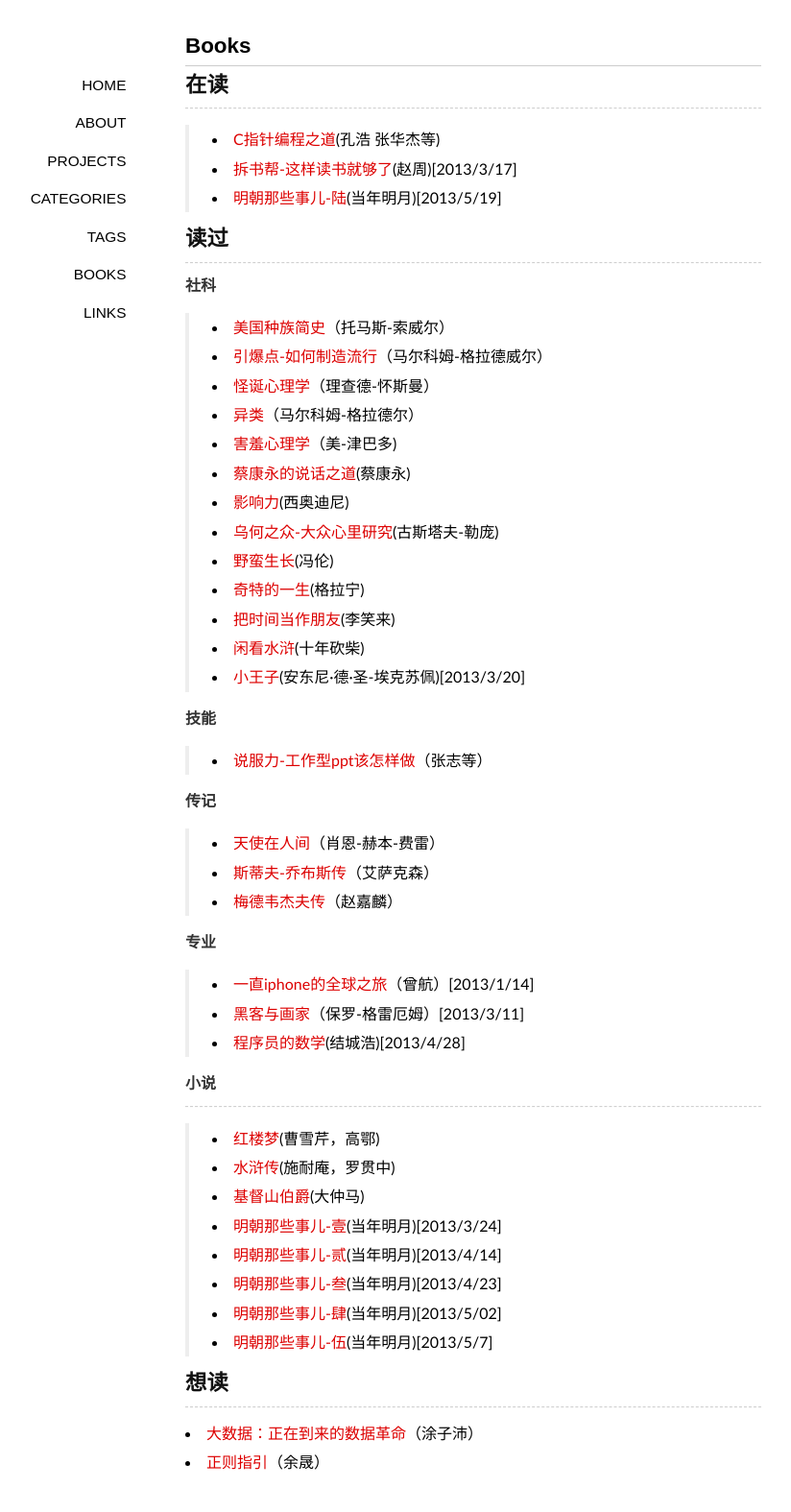
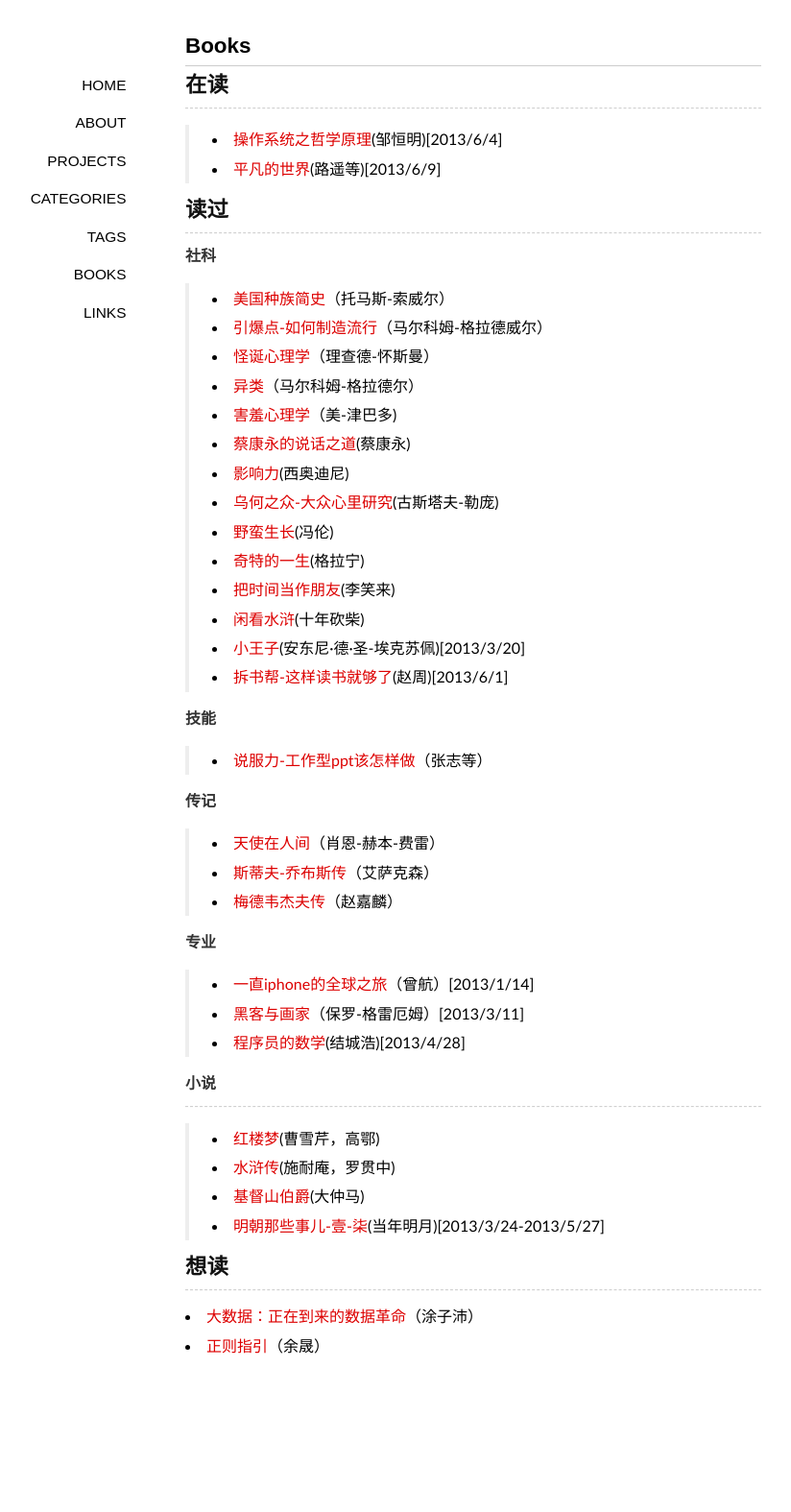
Before and after one commit to lazybios/lazybios.github.com, a Jekyll site: the page built from books/index.md, in a window 1280 px wide. Shown: the whole page at 96% size, without its empty margins (147-971 px from the left). Built offline with Jekyll 4.4.1, drawn with Linux system fonts in a browser that asks for light colours; some web fonts are replaced; Markdown is read by kramdown in place of the engine named in the settings; comment, search, counter and statistics services are not loaded; after the commit the page ends 1453 px from its top, so only the background shows below that.

Commit message:
add new read book

```diff
--- a/books/index.md
+++ b/books/index.md
@@ -6,9 +6,8 @@ comments: yes
 
 ##在读
 ---------------------------------
-> + [C指针编程之道]()(孔浩 张华杰等)
-> + [拆书帮-这样读书就够了]()(赵周)[2013/3/17]
-> + [明朝那些事儿-陆]()(当年明月)[2013/5/19]
+> + [操作系统之哲学原理]()(邹恒明)[2013/6/4]
+> + [平凡的世界]()(路遥等)[2013/6/9]
 
 ##读过
 ---------------------------------
@@ -26,6 +25,7 @@ comments: yes
 > + [把时间当作朋友]()(李笑来)
 > + [闲看水浒]()(十年砍柴)
 > + [小王子]()(安东尼·德·圣-埃克苏佩)[2013/3/20]
+> + [拆书帮-这样读书就够了]()(赵周)[2013/6/1]
 
 ####技能
 > + [说服力-工作型ppt该怎样做]()（张志等）
@@ -45,12 +45,7 @@ comments: yes
 > + [红楼梦]()(曹雪芹，高鄂)
 > + [水浒传]()(施耐庵，罗贯中)
 > + [基督山伯爵]()(大仲马)
-> + [明朝那些事儿-壹]()(当年明月)[2013/3/24]
-> + [明朝那些事儿-贰]()(当年明月)[2013/4/14]
-> + [明朝那些事儿-叁]()(当年明月)[2013/4/23]
-> + [明朝那些事儿-肆]()(当年明月)[2013/5/02]
-> + [明朝那些事儿-伍]()(当年明月)[2013/5/7]
-
+> + [明朝那些事儿-壹-柒]()(当年明月)[2013/3/24-2013/5/27]
 
 ##想读
 --------------------------------
```
